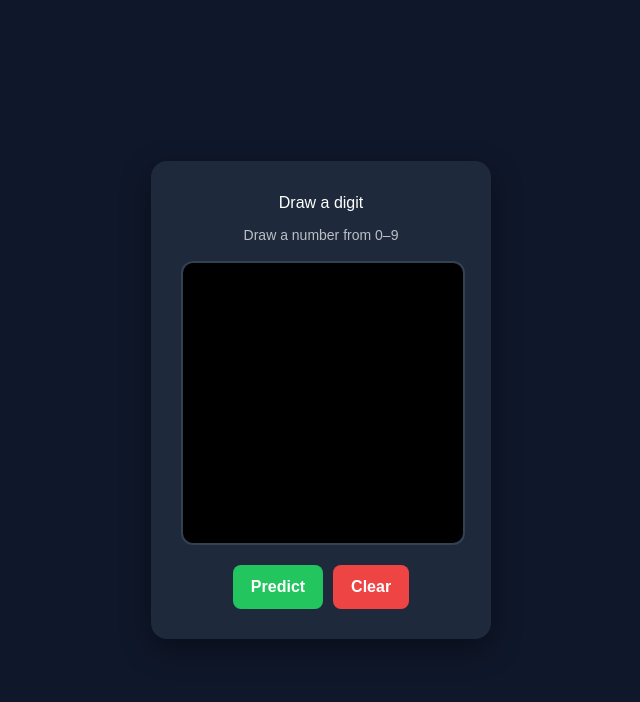
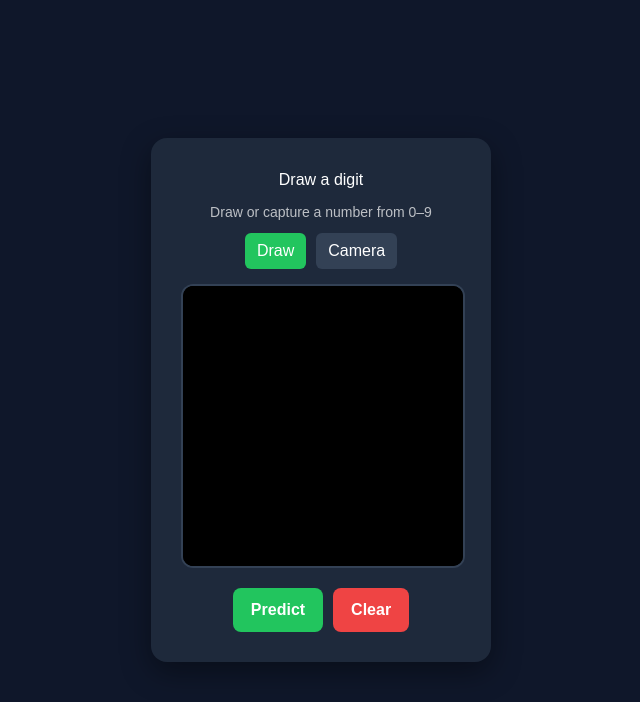
Before and after one commit to VinhNN747/MNIST-Drawer-Nextjs-FE, a Next.js app: page / in a window 1280 px wide. Shown: the top 702 px of the page, without its empty margins (319-959 px from the left). Built offline with nearby package versions, Linux system fonts and the light colour scheme.

Commit message:
Refactor drawing and camera functionality; add mode switching for improved user interaction

```diff
--- a/app/page.tsx
+++ b/app/page.tsx
@@ -1,91 +1,114 @@
 "use client"
 
-import { useRef, useState } from "react"
+import { useEffect, useRef, useState } from "react"
 
-export default function Home(){
+export default function Home() {
+  const canvasRef = useRef<HTMLCanvasElement>(null)
+  const videoRef = useRef<HTMLVideoElement>(null)
 
-  const canvasRef = useRef<HTMLCanvasElement>(null)
-  const [result,setResult] = useState<number|null>(null)
-  const [confidence,setConfidence] = useState<number|null>(null)
+  const [mode, setMode] = useState<"draw" | "camera">("draw")
+  const [drawing, setDrawing] = useState(false)
 
-  const drawing = useRef(false)
+  const [result, setResult] = useState<number | null>(null)
+  const [confidence, setConfidence] = useState<number | null>(null)
 
-  function startDraw(){
-    drawing.current = true
+  // ===== DRAW =====
+  function startDraw() {
+    setDrawing(true)
   }
 
-  function stopDraw(){
-    drawing.current = false
+  function stopDraw() {
+    setDrawing(false)
   }
 
-  function draw(e:any){
-
-    if(!drawing.current) return
+  function draw(e: any) {
+    if (!drawing) return
 
     const canvas = canvasRef.current!
     const ctx = canvas.getContext("2d")!
-
     const rect = canvas.getBoundingClientRect()
 
     const x = e.clientX - rect.left
     const y = e.clientY - rect.top
 
     const r = 21
+    const g = ctx.createRadialGradient(x, y, 0, x, y, r)
 
-    const g = ctx.createRadialGradient(x,y,0,x,y,r)
-
-    g.addColorStop(0,"rgba(255,255,255,1)")
-    g.addColorStop(1,"rgba(255,255,255,0)")
+    g.addColorStop(0, "rgba(255,255,255,1)")
+    g.addColorStop(1, "rgba(255,255,255,0)")
 
     ctx.fillStyle = g
-
     ctx.beginPath()
-    ctx.arc(x,y,r,0,Math.PI*2)
+    ctx.arc(x, y, r, 0, Math.PI * 2)
     ctx.fill()
   }
 
-  function clear(){
-
+  function clear() {
     const canvas = canvasRef.current!
     const ctx = canvas.getContext("2d")!
 
-    ctx.fillStyle="black"
-    ctx.fillRect(0,0,280,280)
+    ctx.fillStyle = "black"
+    ctx.fillRect(0, 0, 280, 280)
+
+    setResult(null)
+    setConfidence(null)
   }
 
-  function getPixels(){
+  // ===== CAMERA =====
+  async function startCamera() {
+    const stream = await navigator.mediaDevices.getUserMedia({ video: true })
+    videoRef.current!.srcObject = stream
+  }
 
+  function capture() {
+    const video = videoRef.current!
+    const canvas = canvasRef.current!
+    const ctx = canvas.getContext("2d")!
+
+    ctx.drawImage(video, 0, 0, 280, 280)
+  }
+
+  // ===== PROCESS =====
+  function getPixels() {
     const canvas = canvasRef.current!
 
     const small = document.createElement("canvas")
-    small.width=28
-    small.height=28
+    small.width = 28
+    small.height = 28
 
     const sctx = small.getContext("2d")!
+    sctx.drawImage(canvas, 0, 0, 28, 28)
 
-    sctx.drawImage(canvas,0,0,28,28)
+    const img = sctx.getImageData(0, 0, 28, 28).data
+    const pixels: number[] = []
 
-    const img = sctx.getImageData(0,0,28,28).data
+    for (let i = 0; i < img.length; i += 4) {
+      const r = img[i]
+      const g = img[i + 1]
+      const b = img[i + 2]
 
-    const pixels:number[]=[]
+      let gray = 0.299 * r + 0.587 * g + 0.114 * b
+      gray = gray > 100 ? 255 : 0
 
-    for(let i=0;i<img.length;i+=4){
-      pixels.push(img[i])
+      pixels.push(1 - gray / 255)
     }
 
     return pixels
   }
 
-  async function predict(){
-    const rootUrl = process.env.NEXT_PUBLIC_ROOT_URL || "http://localhost:8000"
-    console.log(rootUrl)
+  // ===== PREDICT =====
+  async function predict() {
+    const rootUrl =
+      process.env.NEXT_PUBLIC_ROOT_URL || "http://localhost:8000"
+
     const pixels = getPixels()
-    const res = await fetch(`${rootUrl}/predict`,{
-      method:"POST",
-      headers:{
-        "Content-Type":"application/json"
+
+    const res = await fetch(`${rootUrl}/predict`, {
+      method: "POST",
+      headers: {
+        "Content-Type": "application/json"
       },
-      body:JSON.stringify({pixels})
+      body: JSON.stringify({ pixels })
     })
 
     const data = await res.json()
@@ -94,6 +117,11 @@ export default function Home(){
     setConfidence(data.confidence)
   }
 
+  useEffect(() => {
+    clear()
+  }, [])
+
+  // ===== UI =====
   return (
     <div
       style={{
@@ -119,9 +147,49 @@ export default function Home(){
         <h2 style={{ marginBottom: 10 }}>Draw a digit</h2>
 
         <p style={{ fontSize: 14, opacity: 0.7 }}>
-        Draw a number from 0–9
+          Draw or capture a number from 0–9
         </p>
 
+        {/* MODE SWITCH */}
+        <div
+          style={{
+            display: "flex",
+            gap: 10,
+            marginTop: 10,
+            justifyContent: "center"
+          }}
+        >
+          <button
+            onClick={() => setMode("draw")}
+            style={{
+              padding: "6px 12px",
+              borderRadius: 6,
+              border: "none",
+              background: mode === "draw" ? "#22c55e" : "#334155",
+              color: "white",
+              cursor: "pointer"
+            }}
+          >
+            Draw
+          </button>
+
+          <button
+            onClick={() => setMode("camera")}
+            style={{
+              padding: "6px 12px",
+              borderRadius: 6,
+              border: "none",
+              background: mode === "camera" ? "#22c55e" : "#334155",
+              color: "white",
+              cursor: "pointer"
+            }}
+          >
+            Camera
+          </button>
+        </div>
+
+        {/* DRAW */}
+        {mode === "draw" && (
           <canvas
             ref={canvasRef}
             width={280}
@@ -137,7 +205,70 @@ export default function Home(){
             onPointerUp={stopDraw}
             onPointerMove={draw}
           />
+        )}
 
+        {/* CAMERA */}
+        {mode === "camera" && (
+          <>
+            <video
+              ref={videoRef}
+              autoPlay
+              style={{
+                width: 280,
+                height: 280,
+                borderRadius: 12,
+                marginTop: 15,
+                border: "2px solid #334155"
+              }}
+            />
+
+            <div
+              style={{
+                display: "flex",
+                gap: 10,
+                marginTop: 10,
+                justifyContent: "center"
+              }}
+            >
+              <button
+                onClick={startCamera}
+                style={{
+                  padding: "8px 14px",
+                  borderRadius: 8,
+                  border: "none",
+                  background: "#3b82f6",
+                  color: "white",
+                  cursor: "pointer"
+                }}
+              >
+                Open
+              </button>
+
+              <button
+                onClick={capture}
+                style={{
+                  padding: "8px 14px",
+                  borderRadius: 8,
+                  border: "none",
+                  background: "#22c55e",
+                  color: "white",
+                  cursor: "pointer"
+                }}
+              >
+                Capture
+              </button>
+            </div>
+
+            <canvas
+              ref={canvasRef}
+              width={280}
+              height={280}
+              style={{ display: "none" }}
+            />
+          </>
+        )}
+
+        {/* ACTION */}
         <div
           style={{
             display: "flex",
@@ -177,6 +308,7 @@ export default function Home(){
           </button>
         </div>
 
+        {/* RESULT */}
         {result !== null && (
           <div
             style={{
@@ -185,7 +317,8 @@ export default function Home(){
               fontWeight: 700
             }}
           >
-          ---- Result: {result} ----Confidence: {(confidence! * 100).toFixed(2)}%
+            ---- Result: {result} ---- Confidence:{" "}
+            {(confidence! * 100).toFixed(2)}%
           </div>
         )}
       </div>
```
Lines whose indentation alone changed are shown as unchanged.
